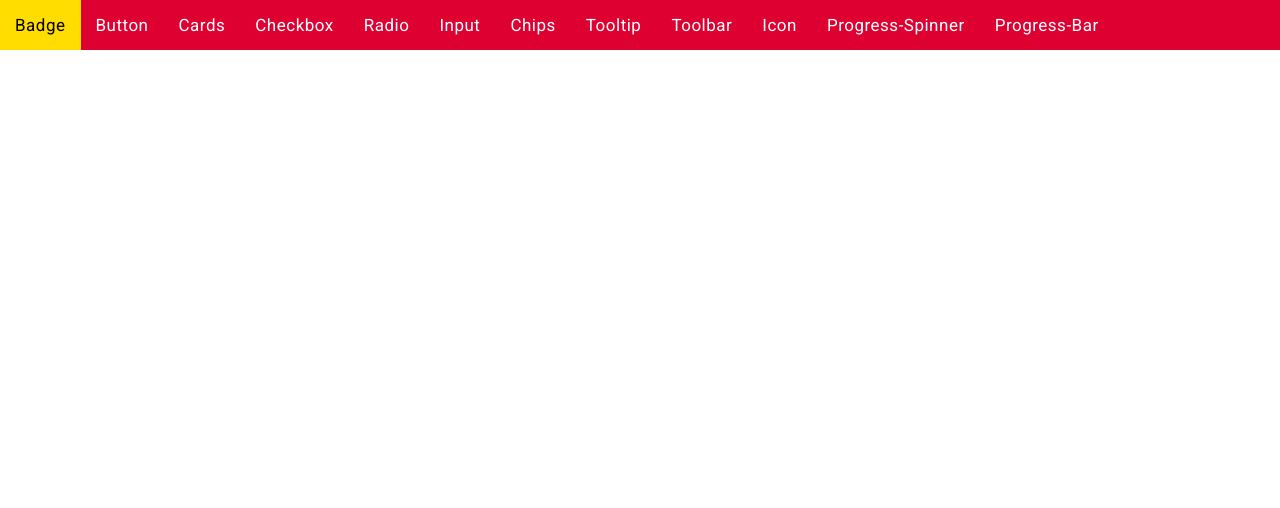
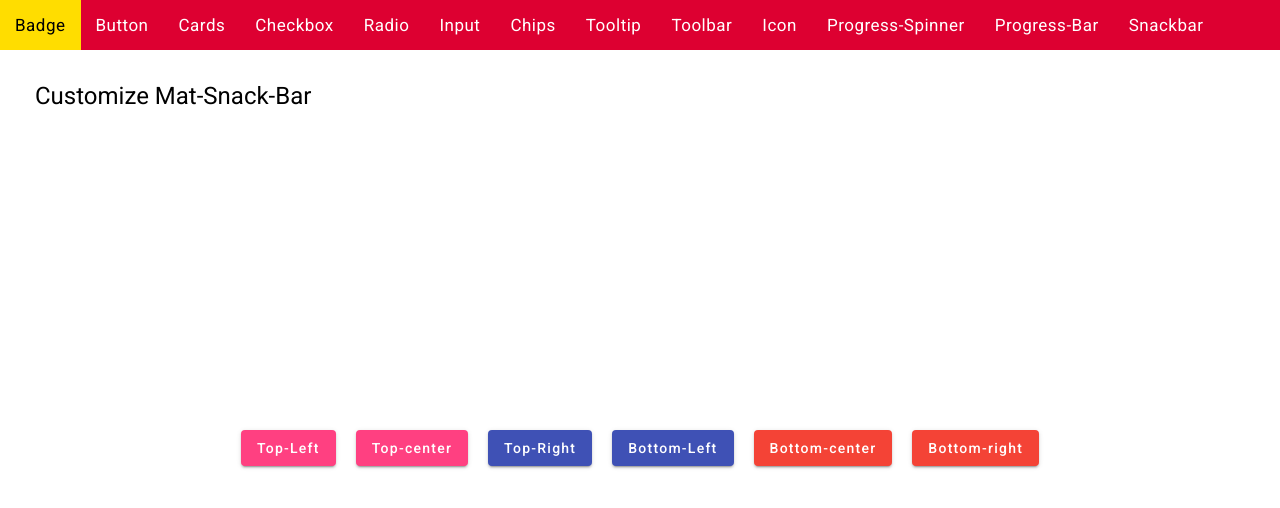
Before and after one commit to Haresh-thumar/Angular-Material-v15-Customize, an Angular app: page /snackbar in a window 1280 px wide. Before the commit this address led to /. Shown: the top 508 px of the page. Built offline with nearby package versions, Linux system fonts and the light colour scheme.

Commit message:
mat-snackbar customize complete

```diff
--- a/src/app/app-routing.module.ts
+++ b/src/app/app-routing.module.ts
@@ -12,6 +12,7 @@ import { ToolbarComponent } from './toolbar/toolbar.component';
 import { IconComponent } from './icon/icon.component';
 import { ProgressSpinnerComponent } from './progress-spinner/progress-spinner.component';
 import { ProgressBarComponent } from './progress-bar/progress-bar.component';
+import { SnackbarComponent } from './snackbar/snackbar.component';
 
 const routes: Routes = [
   { path: 'badge', component: BadgeComponent },
@@ -26,6 +27,7 @@ const routes: Routes = [
   { path: 'icon', component: IconComponent },
   { path: 'progress-spinner', component: ProgressSpinnerComponent },
   { path: 'progress-bar', component: ProgressBarComponent },
+  { path: 'snackbar', component: SnackbarComponent },
 ];
 
 @NgModule({
--- a/src/app/app.component.html
+++ b/src/app/app.component.html
@@ -12,6 +12,7 @@
     <li><a routerLink="icon" routerLinkActive="active">Icon</a></li>
     <li><a routerLink="progress-spinner" routerLinkActive="active">Progress-Spinner</a></li>
     <li><a routerLink="progress-bar" routerLinkActive="active">Progress-Bar</a></li>
+    <li><a routerLink="snackbar" routerLinkActive="active">Snackbar</a></li>
   </ul>
 </section>
 
--- a/src/app/app.module.ts
+++ b/src/app/app.module.ts
@@ -32,6 +32,8 @@ import { ProgressSpinnerComponent } from './progress-spinner/progress-spinner.co
 import { MatProgressSpinnerModule } from '@angular/material/progress-spinner';
 import { ProgressBarComponent } from './progress-bar/progress-bar.component';
 import { MatProgressBarModule } from '@angular/material/progress-bar';
+import { SnackbarComponent } from './snackbar/snackbar.component';
+import { MatSnackBarModule } from '@angular/material/snack-bar';
 
 
 @NgModule({
@@ -49,6 +51,7 @@ import { MatProgressBarModule } from '@angular/material/progress-bar';
     IconComponent,
     ProgressSpinnerComponent,
     ProgressBarComponent,
+    SnackbarComponent,
   ],
   imports: [
     BrowserModule,
@@ -68,7 +71,8 @@ import { MatProgressBarModule } from '@angular/material/progress-bar';
     MatTooltipModule,
     MatToolbarModule,
     MatProgressSpinnerModule,
-    MatProgressBarModule
+    MatProgressBarModule,
+    MatSnackBarModule
   ],
   providers: [],
   bootstrap: [AppComponent]
--- /dev/null
+++ b/src/app/snackbar/snackbar.component.html
@@ -0,0 +1,15 @@
+<h1>Customize Mat-Snack-Bar</h1>
+
+<br><br>
+
+<!--------------------------------------------------------------------------------------------------------------
+                                              Custom Theme Color
+--------------------------------------------------------------------------------------------------------------->
+<div class="box-container">
+  <button mat-raised-button color="accent" (click)="openSnackBar1()">Top-Left</button>
+  <button mat-raised-button color="accent" (click)="openSnackBar2()">Top-center</button>
+  <button mat-raised-button color="primary" (click)="openSnackBar3()">Top-Right</button>
+  <button mat-raised-button color="primary" (click)="openSnackBar4()">Bottom-Left</button>
+  <button mat-raised-button color="warn" (click)="openSnackBar5()">Bottom-center</button>
+  <button mat-raised-button color="warn" (click)="openSnackBar6()">Bottom-right</button>
+</div>
--- /dev/null
+++ b/src/app/snackbar/snackbar.component.scss
@@ -0,0 +1,127 @@
+.box-container {
+  height: 70vh;
+  display: flex;
+  align-items: center;
+  justify-content: center;
+}
+
+.box-container button {
+  margin: 10px;
+}
+
+
+/*---------------------------------------------------------------------------
+                                Example-1
+---------------------------------------------------------------------------*/
+::ng-deep .snackbar-1 {
+  border-radius: 5px;
+  outline-offset: 2px;
+  outline: 3px solid #54b500;
+  --mdc-snackbar-container-color: #54b500;
+  --mdc-snackbar-supporting-text-color: #fff;
+}
+
+::ng-deep .snackbar-1 button {
+  border: none;
+  background-color: rgb(255, 72, 0);
+  --mat-mdc-snack-bar-button-color: #fff;
+  cursor: pointer;
+}
+
+
+/*---------------------------------------------------------------------------
+                                Example-2
+---------------------------------------------------------------------------*/
+::ng-deep .snackbar-2 {
+  border-radius: 5px;
+  outline-offset: 2px;
+  outline: 3px solid #ff3c00;
+  --mdc-snackbar-container-color: #ff3c00;
+  --mdc-snackbar-supporting-text-color: #fff;
+}
+
+::ng-deep .snackbar-2 button {
+  border: none;
+  background-color: rgb(255, 230, 0);
+  --mat-mdc-snack-bar-button-color: #000000;
+  cursor: pointer;
+}
+
+
+
+/*---------------------------------------------------------------------------
+                                Example-3
+---------------------------------------------------------------------------*/
+::ng-deep .snackbar-3 {
+  border-radius: 5px;
+  outline-offset: 2px;
+  outline: 3px solid #ffb700;
+  --mdc-snackbar-container-color: #ffb700;
+  --mdc-snackbar-supporting-text-color: #000000;
+}
+
+::ng-deep .snackbar-3 button {
+  border: none;
+  background-color: #ff4000;
+  --mat-mdc-snack-bar-button-color: #ffffff;
+  cursor: pointer;
+}
+
+
+/*---------------------------------------------------------------------------
+                                Example-4
+---------------------------------------------------------------------------*/
+::ng-deep .snackbar-4 {
+  border-radius: 5px;
+  outline-offset: 2px;
+  outline: 3px solid #1212d2;
+  --mdc-snackbar-container-color: #1212d2;
+  --mdc-snackbar-supporting-text-color: #ffffff;
+}
+
+::ng-deep .snackbar-4 button {
+  border: none;
+  background-color: #ffb700;
+  --mat-mdc-snack-bar-button-color: #000000;
+  cursor: pointer;
+}
+
+
+
+/*---------------------------------------------------------------------------
+                                Example-5
+---------------------------------------------------------------------------*/
+::ng-deep .snackbar-5 {
+  border-radius: 5px;
+  outline-offset: 2px;
+  outline: 3px solid #fe4081;
+  --mdc-snackbar-container-color: #fe4081;
+  --mdc-snackbar-supporting-text-color: #ffffff;
+}
+
+::ng-deep .snackbar-5 button {
+  border: none;
+  background-color: #2222bf;
+  --mat-mdc-snack-bar-button-color: #ffffff;
+  cursor: pointer;
+}
+
+
+
+/*---------------------------------------------------------------------------
+                                Example-6
+---------------------------------------------------------------------------*/
+::ng-deep .snackbar-6 {
+  border-radius: 5px;
+  outline-offset: 2px;
+  outline: 3px solid #00d1f1;
+  --mdc-snackbar-container-color: #00d1f1;
+  --mdc-snackbar-supporting-text-color: #ffffff;
+}
+
+::ng-deep .snackbar-6 button {
+  border: none;
+  background-color: #ff006a;
+  --mat-mdc-snack-bar-button-color: #ffffff;
+  cursor: pointer;
+}
--- /dev/null
+++ b/src/app/snackbar/snackbar.component.ts
@@ -0,0 +1,97 @@
+import { Component } from '@angular/core';
+import { MatSnackBar, MatSnackBarHorizontalPosition, MatSnackBarVerticalPosition } from '@angular/material/snack-bar';
+
+@Component({
+  selector: 'app-snackbar',
+  templateUrl: './snackbar.component.html',
+  styleUrls: ['./snackbar.component.scss']
+})
+export class SnackbarComponent {
+
+  constructor(private _snackBar: MatSnackBar) { }
+
+  /*-------------------- SnackBar-1 ---------------------*/
+  horizontalPosition1: MatSnackBarHorizontalPosition = 'start';
+  verticalPosition1: MatSnackBarVerticalPosition = 'top';
+  openSnackBar1() {
+    this._snackBar.open('snackbar-1', 'close', {
+      horizontalPosition: this.horizontalPosition1,
+      verticalPosition: this.verticalPosition1,
+      duration: 30000,
+      panelClass: ['snackbar-1']
+    });
+  }
+
+
+  /*-------------------- SnackBar-2 ---------------------*/
+  horizontalPosition2: MatSnackBarHorizontalPosition = 'center';
+  verticalPosition2: MatSnackBarVerticalPosition = 'top';
+  openSnackBar2() {
+    this._snackBar.open('snackbar-2', 'close', {
+      horizontalPosition: this.horizontalPosition2,
+      verticalPosition: this.verticalPosition2,
+      duration: 3000,
+      panelClass: ['snackbar-2']
+    });
+  }
+
+
+  /*-------------------- SnackBar-3 ---------------------*/
+  horizontalPosition3: MatSnackBarHorizontalPosition = 'right';
+  verticalPosition3: MatSnackBarVerticalPosition = 'top';
+  openSnackBar3() {
+    this._snackBar.open('snackbar-3', 'close', {
+      horizontalPosition: this.horizontalPosition3,
+      verticalPosition: this.verticalPosition3,
+      duration: 3000,
+      panelClass: ['snackbar-3']
+    });
+  }
+
+
+
+  /*-------------------- SnackBar-4 ---------------------*/
+  horizontalPosition4: MatSnackBarHorizontalPosition = 'left';
+  verticalPosition4: MatSnackBarVerticalPosition = 'bottom';
+  openSnackBar4() {
+    this._snackBar.open('snackbar-4', 'close', {
+      horizontalPosition: this.horizontalPosition4,
+      verticalPosition: this.verticalPosition4,
+      duration: 3000,
+      panelClass: ['snackbar-4']
+    });
+  }
+
+
+
+  /*-------------------- SnackBar-5 ---------------------*/
+  horizontalPosition5: MatSnackBarHorizontalPosition = 'center';
+  verticalPosition5: MatSnackBarVerticalPosition = 'bottom';
+  openSnackBar5() {
+    this._snackBar.open('snackbar-5', 'close', {
+      horizontalPosition: this.horizontalPosition5,
+      verticalPosition: this.verticalPosition5,
+      duration: 3000,
+      panelClass: ['snackbar-5']
+    });
+  }
+
+
+
+  /*-------------------- SnackBar-6 ---------------------*/
+  horizontalPosition6: MatSnackBarHorizontalPosition = 'right';
+  verticalPosition6: MatSnackBarVerticalPosition = 'bottom';
+  openSnackBar6() {
+    this._snackBar.open('snackbar-6', 'close', {
+      horizontalPosition: this.horizontalPosition6,
+      verticalPosition: this.verticalPosition6,
+      duration: 3000,
+      panelClass: ['snackbar-6']
+    });
+  }
+
+
+
+
+
+}
```
Also changed, not shown: 1 other file (tests, documents, lock files or other folders).
